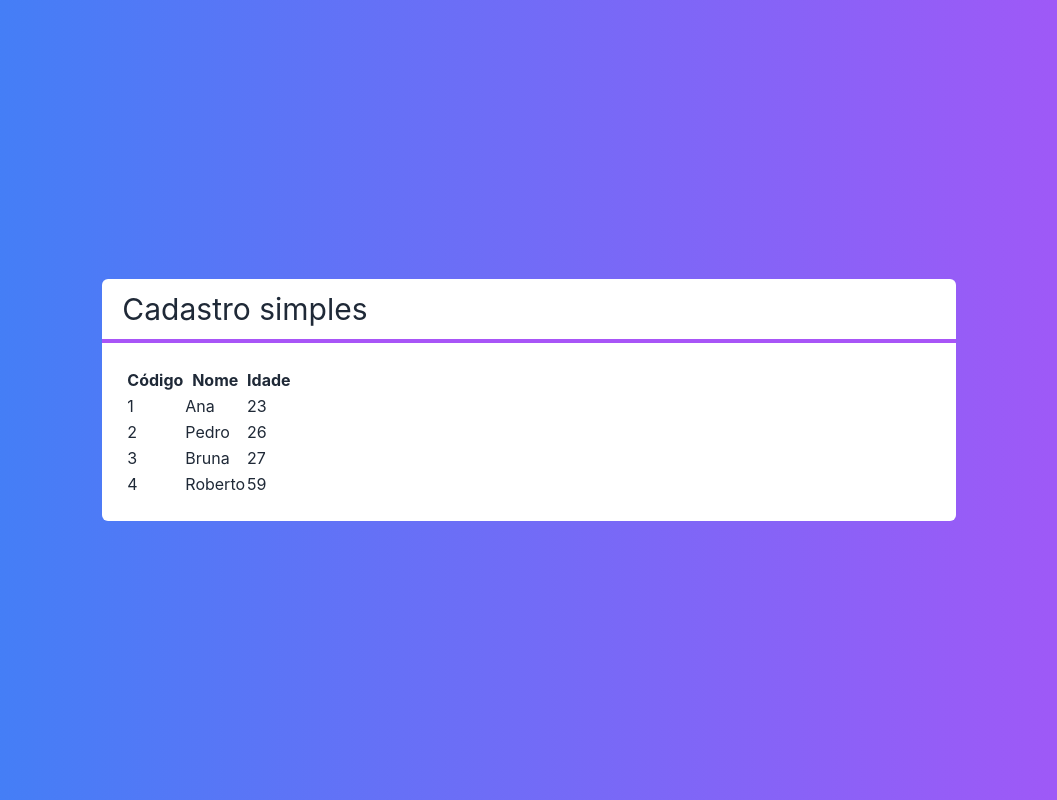
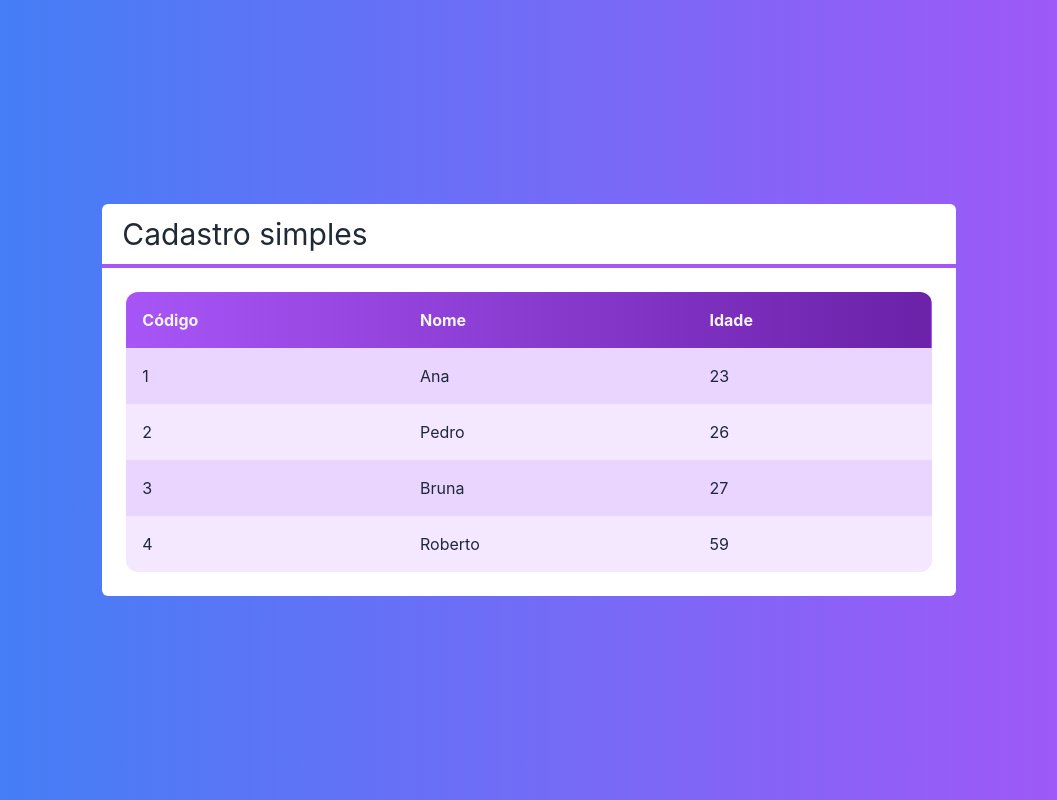
Before and after one commit to joaodslourenco/crud-consumers-list, a Next.js app: page / in a window 1280 px wide. Shown: the whole page, without its empty margins (111-1168 px from the left). Built offline with nearby package versions, Linux system fonts and the light colour scheme.

Commit message:
better styling to the table

```diff
--- a/src/components/Tabela.tsx
+++ b/src/components/Tabela.tsx
@@ -8,9 +8,9 @@
   function renderizarCabecalho() {
     return (
       <tr>
-        <th>Código</th>
-        <th>Nome</th>
-        <th>Idade</th>
+        <th className="text-left p-4">Código</th>
+        <th className="text-left p-4">Nome</th>
+        <th className="text-left p-4">Idade</th>
       </tr>
     )
   }
@@ -18,18 +18,23 @@
   function renderizarDados() {
     return props.clientes?.map((cliente, i) => {
       return (
-        <tr key={cliente.id}>
-          <td>{cliente.id}</td>
-          <td>{cliente.nome}</td>
-          <td>{cliente.idade}</td>
+        <tr
+          key={cliente.id}
+          className={`${i % 2 === 0 ? 'bg-purple-200' : 'bg-purple-100'}`}
+        >
+          <td className="text-left p-4">{cliente.id}</td>
+          <td className="text-left p-4">{cliente.nome}</td>
+          <td className="text-left p-4">{cliente.idade}</td>
         </tr>
       )
     })
   }
 
   return (
-    <table>
-      <thead>{renderizarCabecalho()}</thead>
+    <table className="w-full rounded-xl overflow-hidden">
+      <thead className="bg-gradient-to-r from-purple-500 to-purple-800 text-gray-100 ">
+        {renderizarCabecalho()}
+      </thead>
       <tbody>{renderizarDados()}</tbody>
     </table>
   )
```
